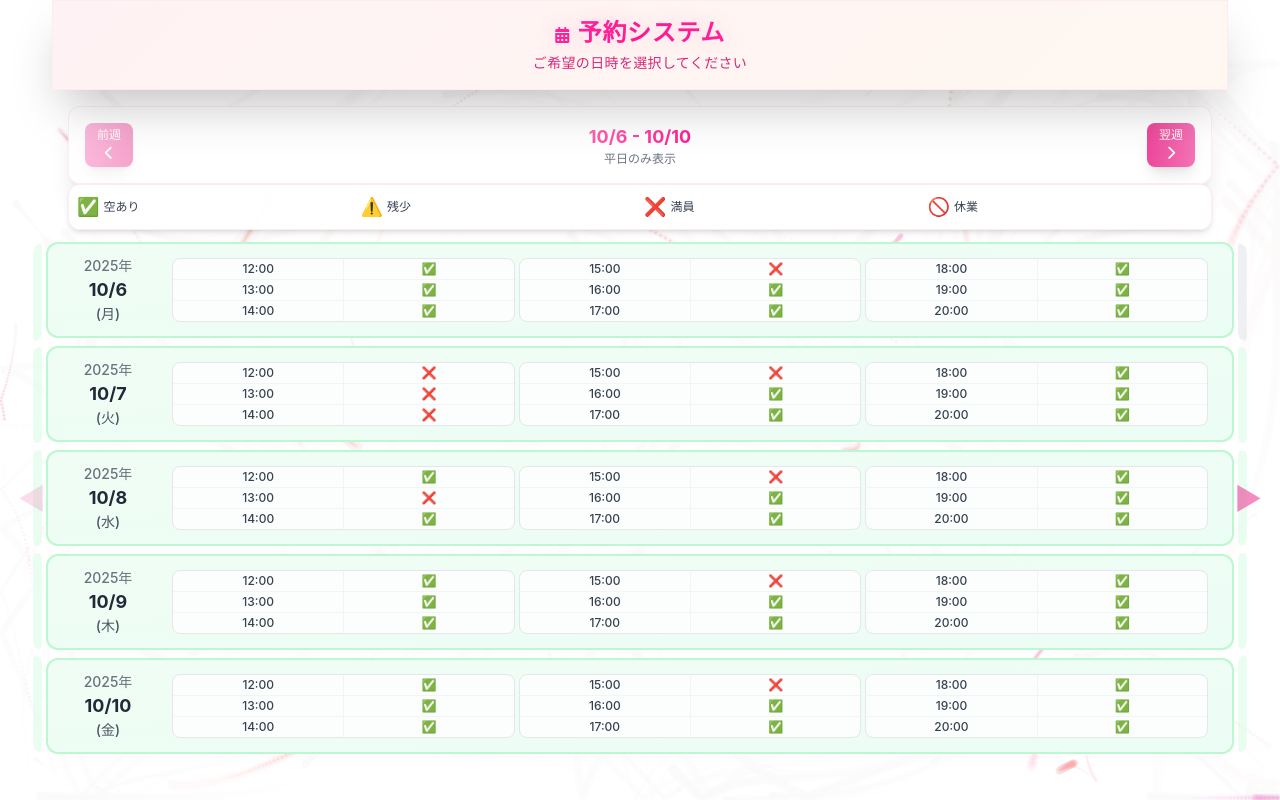
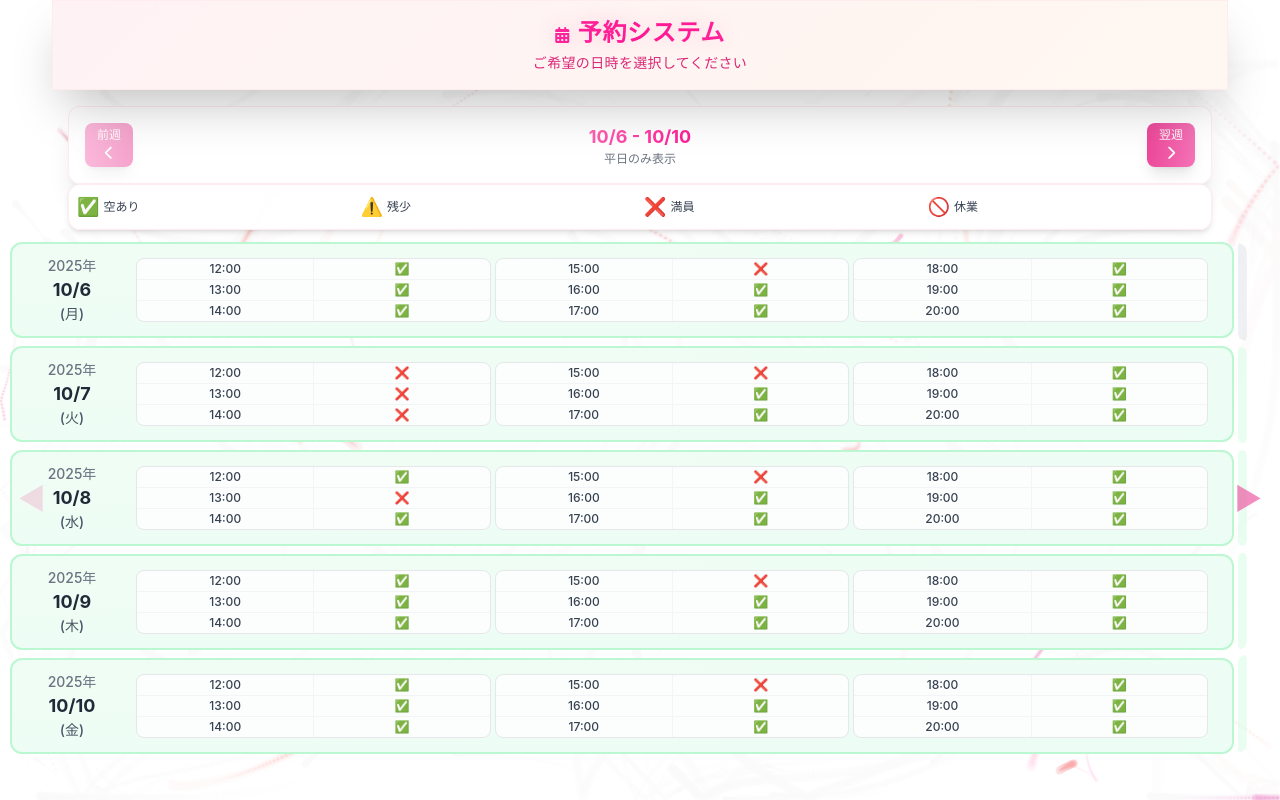
Before and after one commit to subscription-byte/notion-booking-app_ver.0.2s, a React (Create React App) app: page / in a window 1280 px wide. Built offline with nearby package versions, Linux system fonts and the light colour scheme.

Commit message:
改善: offset 0で左側週状態非表示&handleWeekChangeに防御的チェック追加

```diff
--- a/src/components/EnhancedNotionBooking.jsx
+++ b/src/components/EnhancedNotionBooking.jsx
@@ -608,6 +608,12 @@ const EnhancedNotionBooking = () => {
   };
 
   const handleWeekChange = async (newOffset) => {
+    // offset 0未満への遷移を防止
+    if (newOffset < 0) {
+      console.log('過去の週への遷移はブロックされました:', newOffset);
+      return;
+    }
+
     setIsWeekChanging(true);
 
     const today = new Date();
@@ -1795,7 +1801,8 @@ Xリンク: ${completedBooking.xLink}${completedBooking.remarks ? `
                   })()}
 
                   <div className="flex" style={{ perspective: '1000px' }}>
-                    {/* 左側の板（前週の状態） */}
+                    {/* 左側の板（前週の状態） - offset 0では非表示 */}
+                    {weekOffset > 0 && (
                       <div className="w-8 flex-shrink-0 mr-1 side-pulse flex flex-col space-y-1 sm:space-y-2" style={{ transform: 'rotateY(-45deg)', transformOrigin: 'right center' }}>
                         {[0, 1, 2, 3, 4].map(idx => {
                           const prevDate = getPrevWeekDates()[idx];
@@ -1813,6 +1820,7 @@ Xリンク: ${completedBooking.xLink}${completedBooking.remarks ? `
                           return <div key={idx} className={`flex-1 rounded-lg ${colorClass}`}></div>;
                         })}
                       </div>
+                    )}
 
                     {/* メインコンテンツ */}
                     <div className="flex-1 space-y-1 sm:space-y-2">
```
Lines whose indentation alone changed are shown as unchanged.
